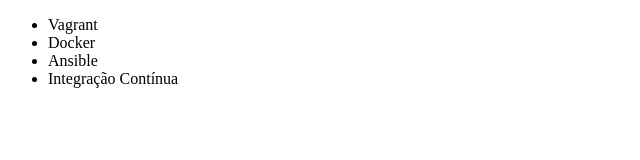
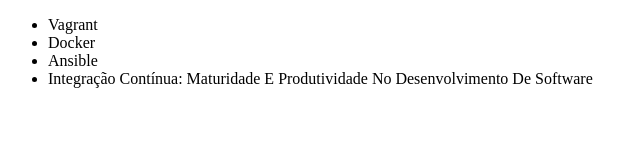
Before and after one commit to DiegoSilva89/Alura-git, a plain HTML site: page index.html in a window 1280 px wide. Shown: the whole page, without its empty margins (0-640 px from the left). Drawn offline with Linux system fonts and the light colour scheme.

Commit message:
Renomeando curso de Integração Contínua

```diff
--- a/index.html
+++ b/index.html
@@ -9,7 +9,7 @@
         <li>Vagrant</li>
         <li>Docker</li>
         <li>Ansible</li>
-        <li>Integração Contínua</li>
+        <li>Integração Contínua: Maturidade E Produtividade No Desenvolvimento De Software</li>
     </ul>
 </body>
 </html>
```
